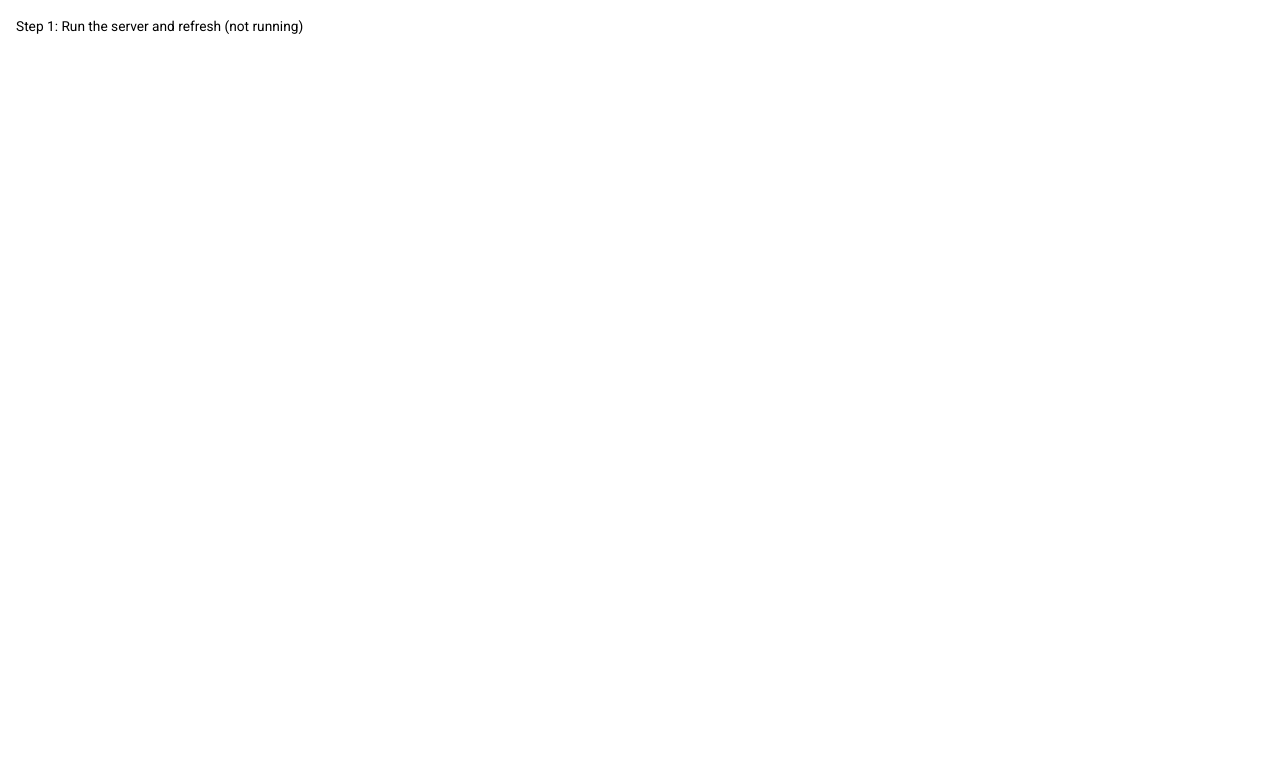
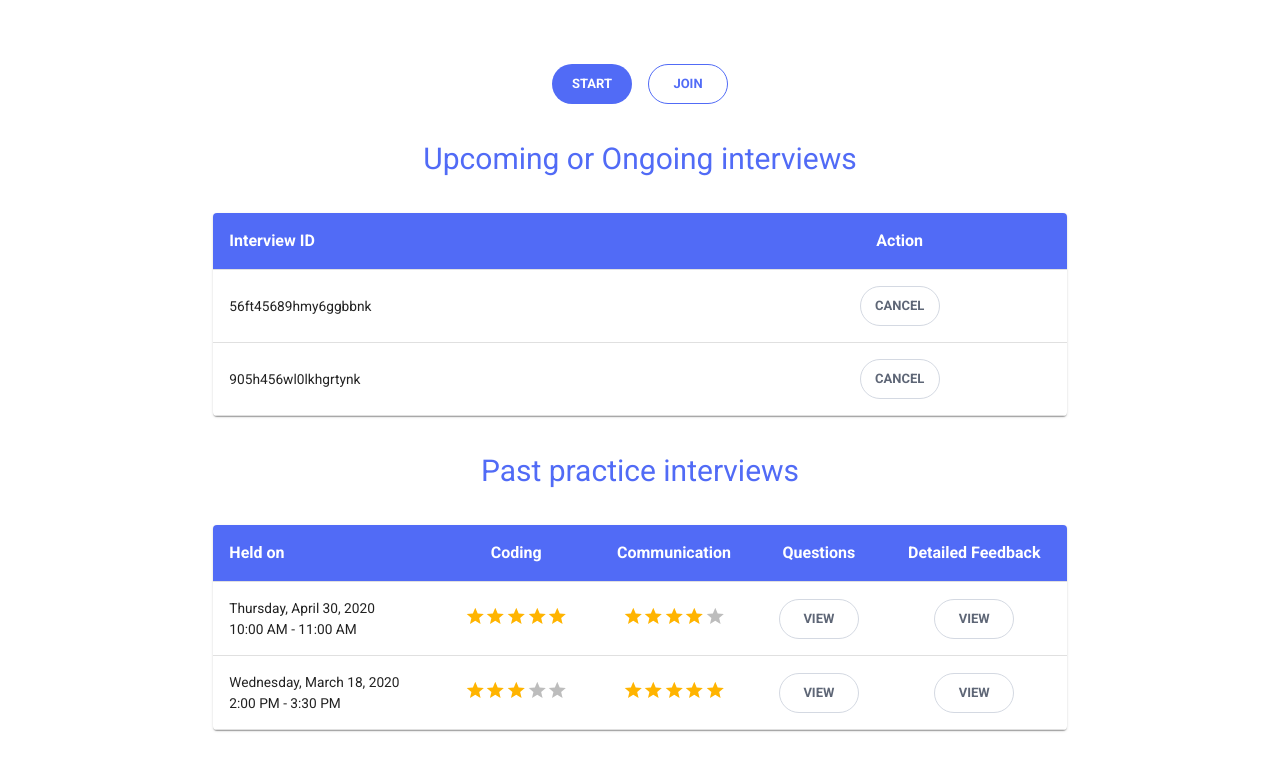
Before and after one commit to hatchways/team-mango, a React (Create React App) app in the folder client/: page /dashboard in a window 1280 px wide. Shown: the top 770 px of the page. Built offline with nearby package versions, Linux system fonts and the light colour scheme; no server answers.

Commit message:
#24 Designed dashboard page

```diff
--- a/client/package.json
+++ b/client/package.json
@@ -3,7 +3,9 @@
   "version": "0.1.0",
   "private": true,
   "dependencies": {
-    "@material-ui/core": "^4.1.3",
+    "@material-ui/core": "^4.11.0",
+    "@material-ui/lab": "^4.0.0-alpha.56",
+    "@material-ui/styles": "^4.10.0",
     "react": "^16.8.6",
     "react-dom": "^16.8.6",
     "react-router-dom": "^5.0.1",
--- a/client/public/index.html
+++ b/client/public/index.html
@@ -3,7 +3,10 @@
   <head>
     <meta charset="utf-8" />
     <link rel="shortcut icon" href="%PUBLIC_URL%/favicon.ico" />
-    <meta name="viewport" content="width=device-width, initial-scale=1" />
+    <meta
+      name="viewport"
+      content="width=device-width, initial-scale=1, minimum-scale=1"
+    />
     <meta name="theme-color" content="#000000" />
     <!--
       manifest.json provides metadata used when your web app is installed on a
@@ -25,9 +28,9 @@
       work correctly both with client-side routing and a non-root public URL.
       Learn how to configure a non-root public URL by running `npm run build`.
     -->
-    <title>React App</title>
+    <title>Team Mango</title>
   </head>
-  <body>
+  <body style="margin: 0; height: 100%;">
     <noscript>You need to enable JavaScript to run this app.</noscript>
     <div id="root"></div>
     <!--
--- a/client/src/App.js
+++ b/client/src/App.js
@@ -1,17 +1,21 @@
 import React from "react";
 import { MuiThemeProvider } from "@material-ui/core";
 import { BrowserRouter, Route } from "react-router-dom";
+import { Redirect } from "react-router";
 
 import { theme } from "./themes/theme";
 import LandingPage from "./pages/Landing";
 
 import "./App.css";
+import Dashboard from "./pages/dashboard/Dashboard";
 
 function App() {
   return (
     <MuiThemeProvider theme={theme}>
       <BrowserRouter>
-        <Route path="/" component={LandingPage} />
+        <Route exact path="/" render={() => <Redirect to="/dashboard" />} />
+        <Route path="/dashboard" component={Dashboard} />
+        <Route path="/landing" component={LandingPage} />
       </BrowserRouter>
     </MuiThemeProvider>
   );
--- /dev/null
+++ b/client/src/pages/dashboard/CustomButtons.js
@@ -0,0 +1,83 @@
+import React from "react";
+import { Button, Typography } from "@material-ui/core";
+import { makeStyles } from "@material-ui/core/styles";
+
+const insideTableButtonStyles = makeStyles({
+  button: {
+    width: "80px",
+    height: "40px",
+    borderRadius: "20px",
+    backgroundColor: "white",
+    border: "1px solid #d4d9e2",
+  },
+  text: {
+    fontSize: "13px",
+    color: "#5e6676",
+    fontWeight: 600,
+  },
+});
+
+export function InsideTableButton(props) {
+  const classes = insideTableButtonStyles();
+
+  return (
+    <Button variant="outlined" className={classes.button}>
+      <Typography className={classes.text}>{props.text}</Typography>
+    </Button>
+  );
+}
+
+const startButtonStyles = makeStyles({
+  button: {
+    width: "80px",
+    height: "40px",
+    borderRadius: "20px",
+    backgroundColor: "#516bf6",
+  },
+  text: {
+    fontSize: "13px",
+    color: "white",
+    fontWeight: 600,
+  },
+});
+
+export function StartButton(props) {
+  const classes = startButtonStyles();
+  const { marginRight } = props;
+
+  return (
+    <Button
+      variant="contained"
+      disableElevation
+      className={classes.button}
+      style={{ "margin-right": `${marginRight}` }}
+    >
+      <Typography className={classes.text}>{props.text}</Typography>
+    </Button>
+  );
+}
+
+const joinButtonStyles = makeStyles({
+  button: {
+    width: "80px",
+    height: "40px",
+    borderRadius: "20px",
+    backgroundColor: "white",
+    border: "1px solid #516bf6",
+  },
+  text: {
+    fontSize: "13px",
+    color: "#516bf6",
+    fontWeight: 600,
+  },
+});
+
+export function JoinButton(props) {
+  const classes = joinButtonStyles();
+
+  return (
+    <Button variant="outlined" className={classes.button}>
+      <Typography className={classes.text}>{props.text}</Typography>
+    </Button>
+  );
+}
--- /dev/null
+++ b/client/src/pages/dashboard/CustomHeadings.js
@@ -0,0 +1,31 @@
+import React from "react";
+import { Typography } from "@material-ui/core";
+import { makeStyles } from "@material-ui/core/styles";
+
+const tableHeadingStyles = makeStyles({
+  style: {
+    fontSize: "30px",
+    color: "#516bf6",
+    fontWeight: 400,
+  },
+});
+
+export function TableHeading(props) {
+  const classes = tableHeadingStyles();
+
+  return <Typography className={classes.style}>{props.text}</Typography>;
+}
+
+const columnHeadingStyles = makeStyles({
+  style: {
+    fontSize: "16px",
+    color: "#ffffff",
+    fontWeight: 600,
+  },
+});
+
+export function ColumnHeading(props) {
+  const classes = columnHeadingStyles();
+
+  return <Typography className={classes.style}>{props.text}</Typography>;
+}
--- /dev/null
+++ b/client/src/pages/dashboard/CustomTables.js
@@ -0,0 +1,140 @@
+import React from "react";
+import { makeStyles } from "@material-ui/core/styles";
+import {
+  Grid,
+  Table,
+  TableBody,
+  TableCell,
+  TableHead,
+  TableRow,
+  Typography,
+} from "@material-ui/core";
+import Rating from "@material-ui/lab/Rating";
+import { ColumnHeading } from "./CustomHeadings";
+import { InsideTableButton } from "./CustomButtons";
+
+const pastPracticeTableStyles = makeStyles({
+  root: {
+    flexGrow: 1,
+  },
+  tableHead: {
+    backgroundColor: "#516bf6",
+  },
+});
+
+export function PastPracticeTable(props) {
+  const classes = pastPracticeTableStyles();
+
+  const pastInterviewList = [
+    {
+      id: 1,
+      heldOnDate: "Thursday, April 30, 2020",
+      heldOnTime: "10:00 AM - 11:00 AM",
+      codingRating: 5,
+      communicationRating: 4,
+    },
+    {
+      id: 2,
+      heldOnDate: "Wednesday, March 18, 2020",
+      heldOnTime: "2:00 PM - 3:30 PM",
+      codingRating: 3,
+      communicationRating: 5,
+    },
+  ];
+
+  return (
+    <Table className={classes.root} aria-label="Past practice interviews table">
+      <TableHead className={classes.tableHead}>
+        <TableCell>
+          <ColumnHeading text="Held on" />
+        </TableCell>
+        <TableCell align="center">
+          <ColumnHeading text="Coding" />
+        </TableCell>
+        <TableCell align="center">
+          <ColumnHeading text="Communication" />
+        </TableCell>
+        <TableCell align="center">
+          <ColumnHeading text="Questions" />
+        </TableCell>
+        <TableCell align="center">
+          <ColumnHeading text="Detailed Feedback" />
+        </TableCell>
+      </TableHead>
+      <TableBody>
+        {pastInterviewList.map((interview) => (
+          <TableRow key={interview.id}>
+            <TableCell component="th" scope="row">
+              <Grid container direction="column">
+                <Grid item>
+                  <Typography>{interview.heldOnDate}</Typography>
+                </Grid>
+                <Grid item>
+                  <Typography>{interview.heldOnTime}</Typography>
+                </Grid>
+              </Grid>
+            </TableCell>
+            <TableCell align="center">
+              <Rating value={interview.codingRating} readOnly />
+            </TableCell>
+            <TableCell align="center">
+              <Rating value={interview.communicationRating} readOnly />
+            </TableCell>
+            <TableCell align="center">
+              <InsideTableButton text="view" />
+            </TableCell>
+            <TableCell align="center">
+              <InsideTableButton text="view" />
+            </TableCell>
+          </TableRow>
+        ))}
+      </TableBody>
+    </Table>
+  );
+}
+
+const upcomingOrOngoingTableStyles = makeStyles({
+  root: {
+    flexGrow: 1,
+  },
+  tableHead: {
+    backgroundColor: "#516bf6",
+  },
+});
+
+export function UpcomingOrOngoingTable(props) {
+  const classes = upcomingOrOngoingTableStyles();
+
+  const upcomingOrOngoingInterviewList = [
+    { id: "56ft45689hmy6ggbbnk" },
+    { id: "905h456wl0lkhgrtynk" },
+  ];
+
+  return (
+    <Table
+      className={classes.root}
+      aria-label="Upcoming or Ongoing interviews table"
+    >
+      <TableHead className={classes.tableHead} align="center">
+        <TableCell>
+          <ColumnHeading text="Interview ID" />
+        </TableCell>
+        <TableCell align="center">
+          <ColumnHeading text="Action" />
+        </TableCell>
+      </TableHead>
+      <TableBody>
+        {upcomingOrOngoingInterviewList.map((interview) => (
+          <TableRow key={interview.id}>
+            <TableCell component="th" scope="row">
+              <Typography>{interview.id}</Typography>
+            </TableCell>
+            <TableCell align="center">
+              <InsideTableButton text="Cancel" />
+            </TableCell>
+          </TableRow>
+        ))}
+      </TableBody>
+    </Table>
+  );
+}
--- /dev/null
+++ b/client/src/pages/dashboard/Dashboard.js
@@ -0,0 +1,91 @@
+import React from "react";
+import { Grid, TableContainer, Paper } from "@material-ui/core";
+import { makeStyles } from "@material-ui/core/styles";
+import { StartButton, JoinButton } from "./CustomButtons";
+import { TableHeading } from "./CustomHeadings";
+import { PastPracticeTable, UpcomingOrOngoingTable } from "./CustomTables";
+
+const useStyles = makeStyles((theme) => ({
+  root: {
+    flexGrow: 1,
+  },
+  mainChildContainer: {
+    paddingTop: "4rem",
+  },
+  pastPracticeInterviewContainer: {
+    marginTop: "2rem",
+  },
+  tableContainer: {
+    padding: 0,
+    marginTop: "2rem",
+  },
+  table: {
+    minWidth: 650,
+  },
+}));
+
+function Dashboard(props) {
+  const classes = useStyles();
+
+  return (
+    <Grid
+      className={classes.root}
+      container
+      direction="row"
+      justify="center"
+      alignItems="center"
+    >
+      <Grid item xs={0} sm={2} />
+      <Grid
+        item
+        xs={12}
+        sm={8}
+        container
+        className={classes.mainChildContainer}
+        direction="column"
+        justify="center"
+        alignItems="center"
+      >
+        <Grid
+          item
+          container
+          direction="row"
+          justify="center"
+          alignItems="center"
+        >
+          <StartButton text="Start" marginRight="1rem" />
+          <JoinButton text="Join" />
+        </Grid>
+        <Grid
+          item
+          container
+          className={classes.pastPracticeInterviewContainer}
+          direction="column"
+          justify="center"
+          alignItems="center"
+        >
+          <TableHeading text="Upcoming or Ongoing interviews" />
+          <TableContainer className={classes.tableContainer} component={Paper}>
+            <UpcomingOrOngoingTable className={classes.table} />
+          </TableContainer>
+        </Grid>
+        <Grid
+          item
+          container
+          className={classes.pastPracticeInterviewContainer}
+          direction="column"
+          justify="center"
+          alignItems="center"
+        >
+          <TableHeading text="Past practice interviews" />
+          <TableContainer className={classes.tableContainer} component={Paper}>
+            <PastPracticeTable className={classes.table} />
+          </TableContainer>
+        </Grid>
+      </Grid>
+      <Grid item xs={0} sm={2} />
+    </Grid>
+  );
+}
+
+export default Dashboard;
```
Also changed, not shown: 1 other file (tests, documents, lock files or other folders).
